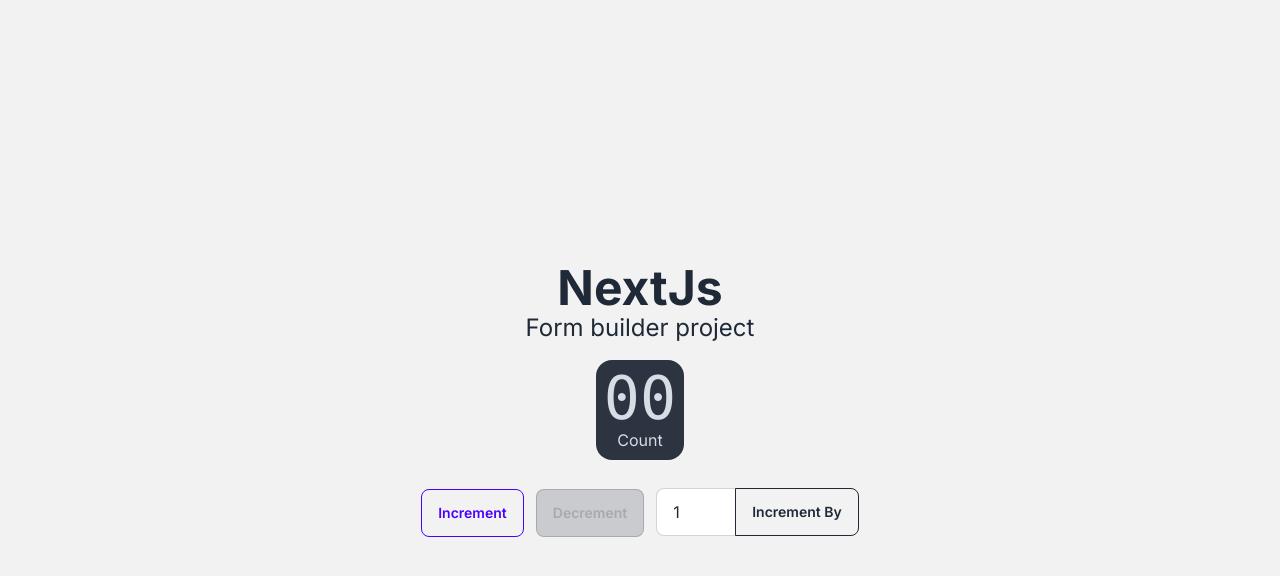
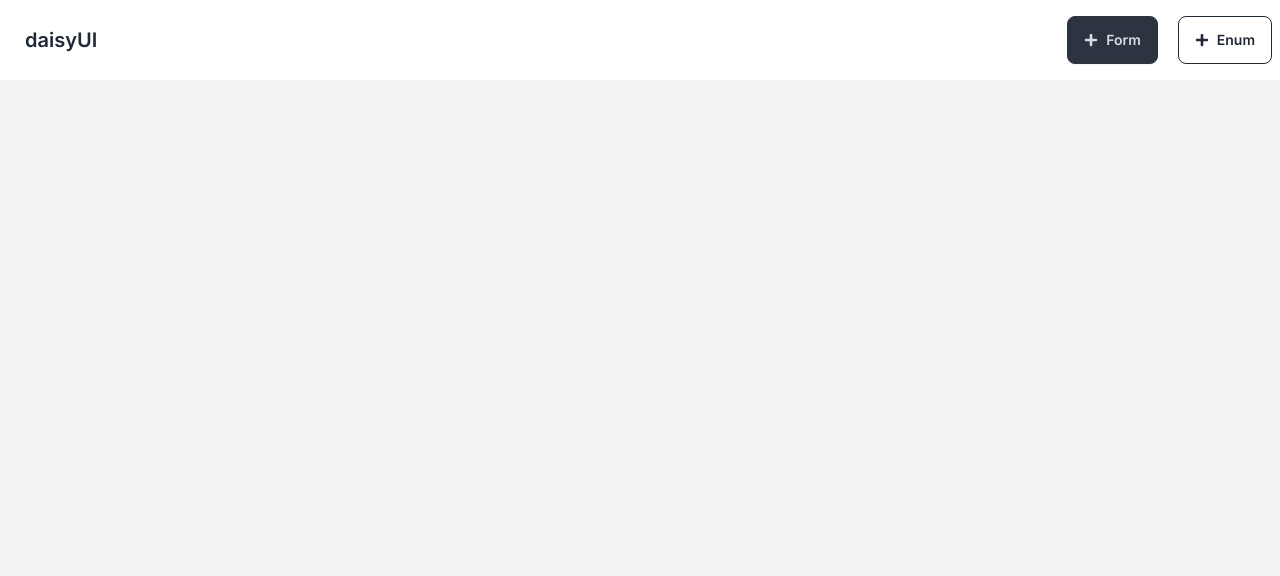
Before and after one commit to prem-jeet/formbuilder, a Next.js app: page / in a window 1280 px wide. Shown: the top 576 px of the page. Built offline with nearby package versions, Linux system fonts and the light colour scheme.

Commit message:
navbar added

```diff
--- /dev/null
+++ b/app/Navbar.tsx
@@ -0,0 +1,23 @@
+import React from "react";
+import { FaPlus } from "react-icons/fa";
+export const Navbar = () => {
+  return (
+    <div className="navbar bg-base-100 py-4">
+      <div className="container mx-auto">
+        <div className="flex-1">
+          <a className="btn btn-ghost text-xl">daisyUI</a>
+        </div>
+        <div className="flex-none space-x-5">
+          <button className="btn btn-neutral">
+            <FaPlus />
+            Form
+          </button>
+          <button className="btn btn-outline">
+            <FaPlus />
+            Enum
+          </button>
+        </div>
+      </div>
+    </div>
+  );
+};
--- a/app/page.tsx
+++ b/app/page.tsx
@@ -1,22 +1,11 @@
 import { Counter } from "./Counter";
 import { CounterButtons } from "./CounterButtons";
+import { Navbar } from "./Navbar";
 
 export default function Home() {
   return (
-    <div className="hero min-h-screen bg-base-200">
-      <div className="hero-content text-center">
-        <div className="max-w-md flex flex-col items-center justify-center space-y-4">
-          <div>
-            <h1 className="text-5xl font-bold">NextJs</h1>
-            <p className="text-2xl">Form builder project</p>
-          </div>
-          <div>
-            <Counter />
-          </div>
-
-          <CounterButtons />
-        </div>
-      </div>
+    <div className="min-h-screen bg-base-200">
+      <Navbar />
     </div>
   );
 }
--- a/package.json
+++ b/package.json
@@ -12,6 +12,7 @@
     "next": "14.0.3",
     "react": "^18",
     "react-dom": "^18",
+    "react-icons": "^4.12.0",
     "zustand": "^4.4.7"
   },
   "devDependencies": {
```
Also changed, not shown: 1 other file (tests, documents, lock files or other folders).
